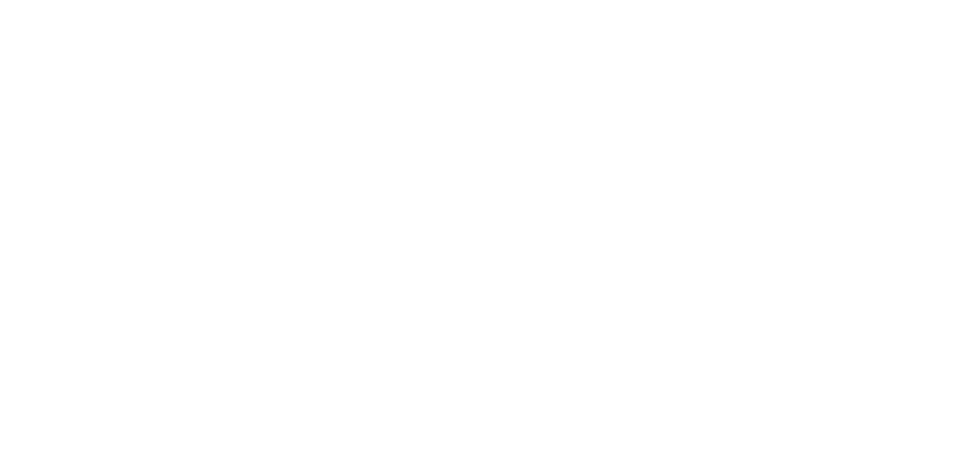
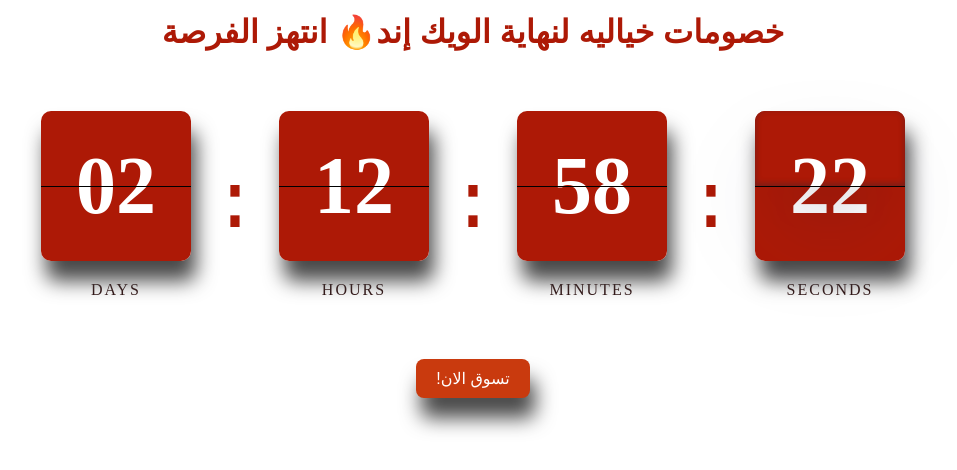
Before and after one commit to Rabab13/Timer, a plain HTML site: page index.html in a window 1280 px wide. Shown: the whole page, without its empty margins (167-1124 px from the left). Drawn offline with Linux system fonts and the light colour scheme.

Commit message:
Update index.html

```diff
--- a/index.html
+++ b/index.html
@@ -366,7 +366,7 @@ createTimerElements();
 
 // Set your target date here (YYYY, MM-1, DD, HH, MM, SS)
 // Note: Months are 0-indexed (0 = January, 11 = December)
-const targetDate = new Date("2025-06-14T27:59:59Z").getTime();
+const targetDate = new Date("2025-06-27T23:59:59Z").getTime();
 // Set the target date to 5 seconds from now for testing
 // const targetDate = new Date(Date.now() + 5 * 1000).getTime();
 
```
